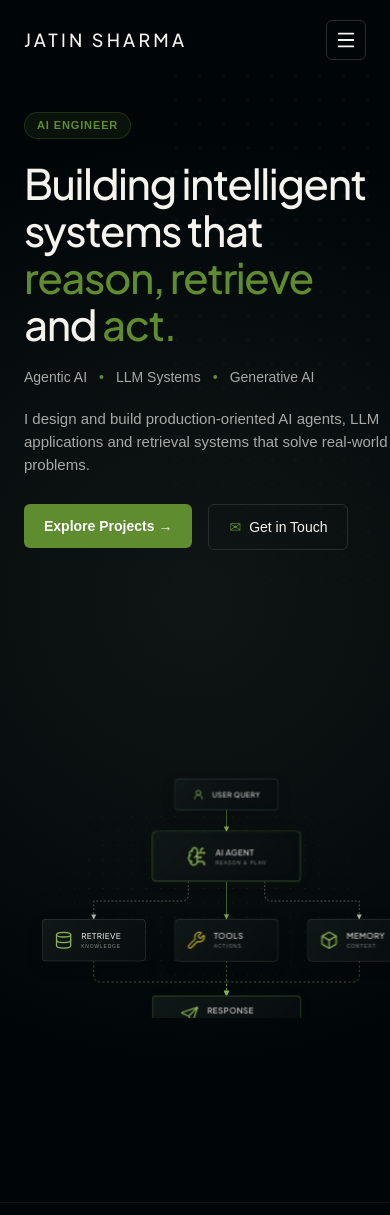
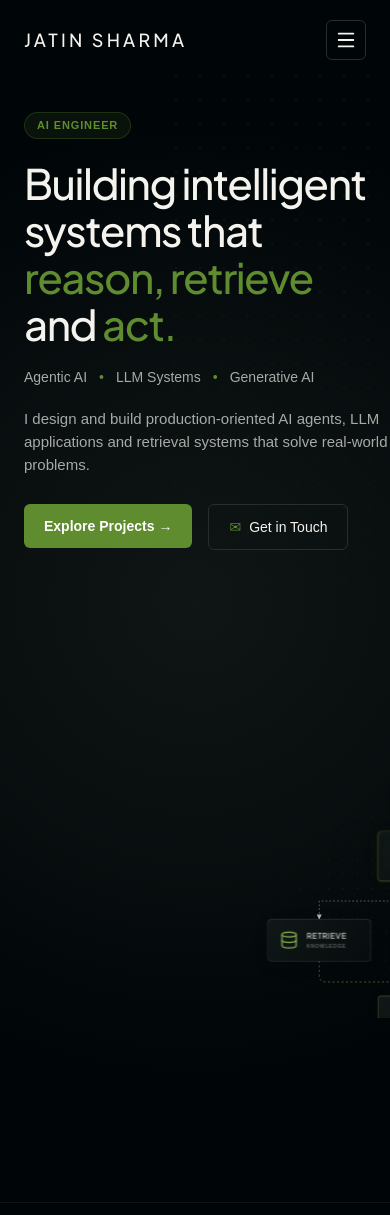
Before and after one commit to JatinKumarSharma/Jatin_Sharma_Portfolio, a React (Vite) app: page / in a window 390 px wide. Shown: the top 1215 px of the page. Built offline with nearby package versions, Linux system fonts and the light colour scheme.

Commit message:
Architecture Size Change

```diff
--- a/src/index.css
+++ b/src/index.css
@@ -564,18 +564,16 @@
 /* Mobile - scale complete diagram to half */
 @media (max-width: 640px) {
   .architecture-wrapper {
-    width: 410px;
-    height: 280px;
-    max-width: 100%;
-    margin: 0 auto;
+    width: 100%;
+    height: 252px;
     overflow: hidden;
+    margin-top: -35px;
+    margin-bottom: -35px;
   }
 
   .architecture-canvas {
-    width: 820px;
-    height: 560px;
     transform: scale(0.45);
-    transform-origin: top left;
+    transform-origin: top center;
   }
 }
 
```
